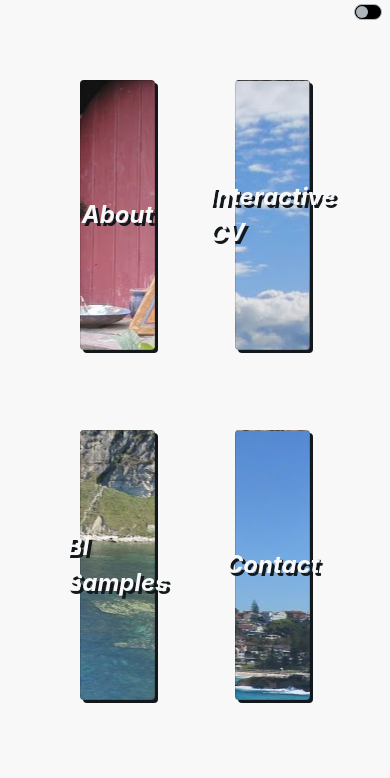
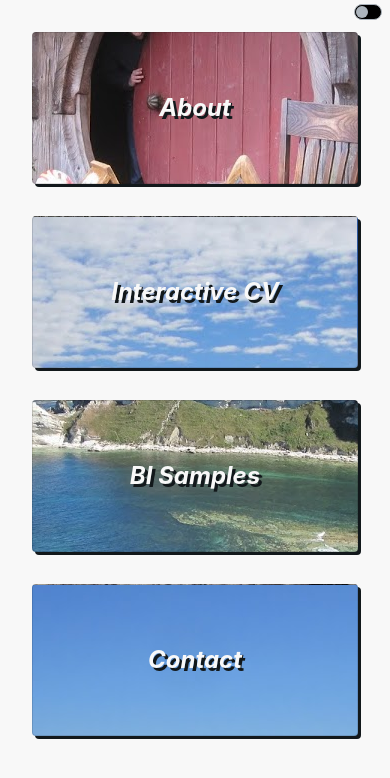
Before and after one commit to drzear/drz-home, a React (Create React App) app: page / in a window 390 px wide. Shown: the top 778 px of the page. Built offline with nearby package versions, Linux system fonts and the light colour scheme.

Commit message:
:zap: home: improve animations and add media queries

```diff
--- a/src/Components/Pages/Home/Home.css
+++ b/src/Components/Pages/Home/Home.css
@@ -1,6 +1,5 @@
 .animated-grid {
     height: 80vh;
-    /* margin-bottom: 200px; */
 
     display: grid;
     gap: 5rem;
@@ -10,12 +9,6 @@
     grid-template-areas:
         "a b"
         "c d";
-
-    /* grid-template-areas:
-    "a"
-    "b"
-    "c"
-    "d"; */
 
     grid-template-rows: repeat(2, 40%);
     grid-template-columns: auto auto;
@@ -55,34 +48,25 @@
 }
 
 .card {
-    /* background-color: rgb(36, 243, 147); */
     background-color: black;
     cursor: pointer;
-    display: inline-block;
     align-items: center;
     justify-content: center;
     box-shadow: 3px 3px 0 0 var(--shadow-box);
     max-width: 900px;
-}
-.animate-on-load {
-    /* transition: 0.6s; */
-    animation: cardEntrance 700ms ease-out;
+    animation: cardHoverRelease 300ms ease-out;
     animation-fill-mode: backwards;
 }
 .animate-after-load {
-    /* transition: 0s; */
     animation: cardHoverRelease 300ms;
     animation-delay: 0ms !important;
     transform: scale(1);
 }
-.animate-after-load:hover {
-    /* box-shadow: 5px 5px 0 0 var(--shadow-box-hover); */
-    /* transition: 0s; */
+.card:hover {
     animation: cardHover 300ms;
     animation-delay: 0ms !important;
     transform: scale(1.1);
 }
-
 .card:nth-child(1) {
     grid-area: a;
     animation-delay: calc(1 * var(--stagger-delay));
@@ -99,7 +83,6 @@
     grid-area: d;
     animation-delay: calc(4 * var(--stagger-delay));
 }
-
 .cardText {
     font-style: italic;
     font-weight: bold;
@@ -107,3 +90,18 @@
     color: var(--text-home);
     text-shadow: 3px 3px var(--text-hadow-home);
 }
+
+@media only screen and (max-width: 900px) {
+    .animated-grid {
+        height: 90vh;
+        gap: 2rem;
+        margin: 2rem;
+        grid-template-areas:
+            "a"
+            "b"
+            "c"
+            "d";
+        grid-template-rows: repeat(4, 20%);
+        grid-template-columns: auto;
+    }
+}
--- a/src/Components/Pages/Home/Home.tsx
+++ b/src/Components/Pages/Home/Home.tsx
@@ -17,33 +17,13 @@ class Home extends React.Component<HomeProps, HomeState> {
         super(props);
         this.state = { loaded: false };
     }
-    async setStateAsync(state) {
-        return new Promise((resolve) => {
-            this.setState(state, resolve);
-        });
+    // after 1800ms add animate-after-load class to cards so that they do not delay on hover
+    timer: any;
+    componentDidMount() {
+        this.timer = setTimeout(() => this.setState({ loaded: true }), 1800);
     }
-    componentDidMount() {
-        setTimeout(() => {
-            (async () => {
-                try {
-                    const currentClass = document.body.className;
-                    document.body.className = currentClass + " no-duration";
-                    await this.setStateAsync({ loaded: true });
-                    setTimeout(() => {
-                        document.body.className = currentClass;
-                    }, 300);
-                } catch (e) {
-                    this.setState({ loaded: true });
-                }
-            })();
-
-            // const currentClass = document.body.className;
-            // document.body.className = currentClass + " no-duration";
-            // // await this.setStateAsync({loaded:true})
-            // this.setState({ loaded: true }, () => {
-            //     // document.body.className = currentClass;
-            // });
-        }, 1800);
+    componentWillUnmount() {
+        clearInterval(this.timer);
     }
     handleOnClick = (path: string) => {
         this.props.history.push(path);
@@ -56,9 +36,7 @@ class Home extends React.Component<HomeProps, HomeState> {
                     <div
                         className={
                             "card" +
-                            (this.state.loaded
-                                ? " animate-after-load"
-                                : " animate-on-load")
+                            (this.state.loaded ? " animate-after-load" : "")
                         }
                         style={{
                             backgroundImage: `url(${require("../../../Images/hobbit.JPG")})`,
@@ -71,9 +49,7 @@ class Home extends React.Component<HomeProps, HomeState> {
                     <div
                         className={
                             "card" +
-                            (this.state.loaded
-                                ? " animate-after-load"
-                                : " animate-on-load")
+                            (this.state.loaded ? " animate-after-load" : "")
                         }
                         style={{
                             backgroundImage: `url(${require("../../../Images/vanHills.JPG")})`,
@@ -86,9 +62,7 @@ class Home extends React.Component<HomeProps, HomeState> {
                     <div
                         className={
                             "card" +
-                            (this.state.loaded
-                                ? " animate-after-load"
-                                : " animate-on-load")
+                            (this.state.loaded ? " animate-after-load" : "")
                         }
                         style={{
                             backgroundImage: `url(${require("../../../Images/kaikoura.JPG")})`,
@@ -101,9 +75,7 @@ class Home extends React.Component<HomeProps, HomeState> {
                     <div
                         className={
                             "card" +
-                            (this.state.loaded
-                                ? " animate-after-load"
-                                : " animate-on-load")
+                            (this.state.loaded ? " animate-after-load" : "")
                         }
                         style={{
                             backgroundImage: `url(${require("../../../Images/bineBondi.JPG")})`,
--- a/src/Components/Pieces/Header/Header.tsx
+++ b/src/Components/Pieces/Header/Header.tsx
@@ -18,7 +18,6 @@ class Header extends React.Component<HeaderProps, HeaderState> {
     constructor(props) {
         super(props);
         this.state = { activeLink: this.props.history.location.pathname };
-        console.log(this.props.history.location.pathname);
     }
     handleOnClick = (path: string) => {
         this.props.history.push(path);
```
